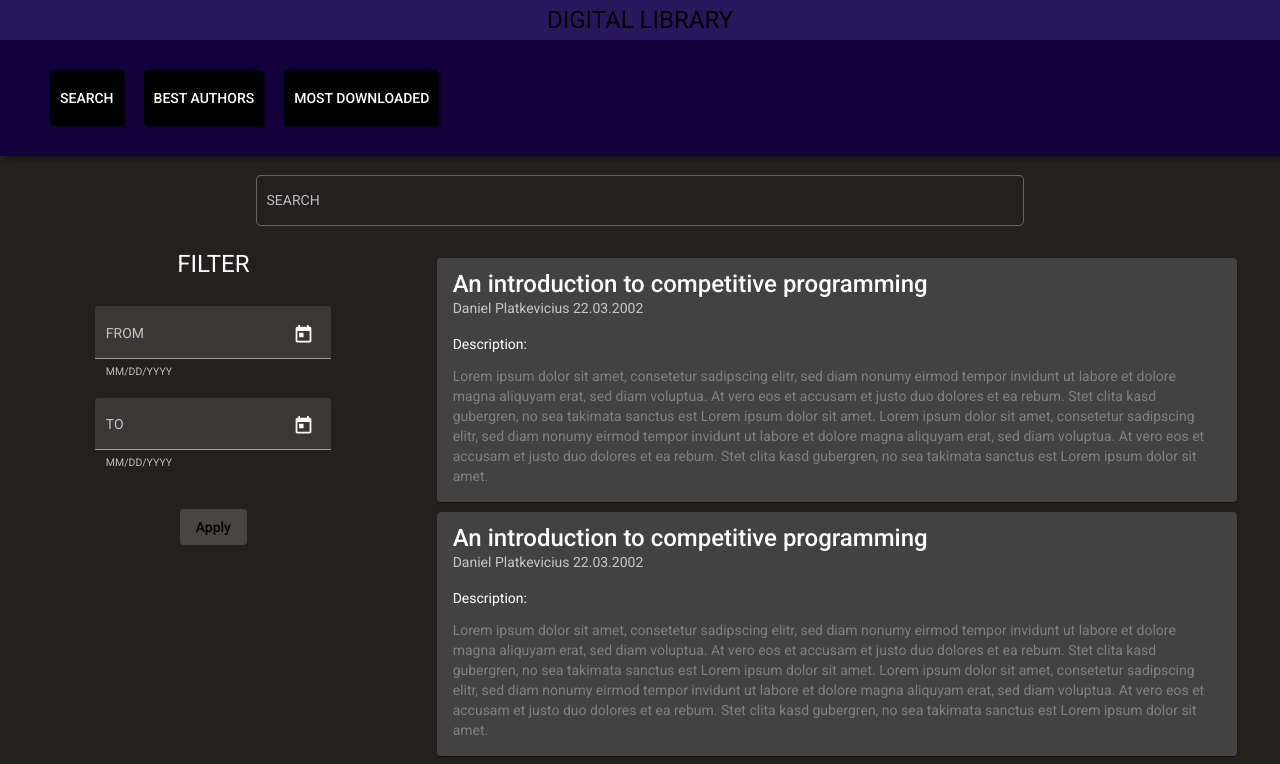
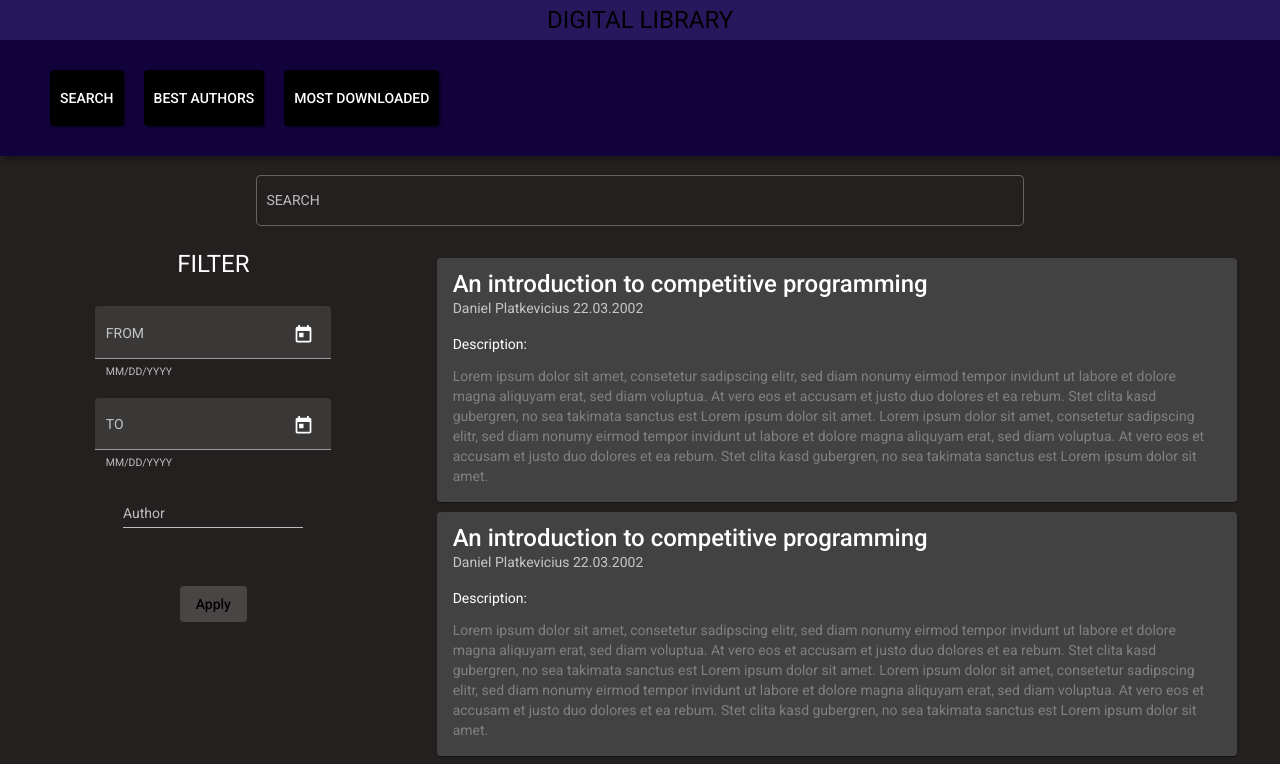
Before and after one commit to platkevicius/Library, an Angular app: page /searchResult in a window 1280 px wide. Shown: the top 764 px of the page. Built offline with nearby package versions, Linux system fonts and the light colour scheme.

Commit message:
added author to filter

```diff
--- a/src/app/components/search-result/search-result.component.html
+++ b/src/app/components/search-result/search-result.component.html
@@ -32,6 +32,11 @@
                     <mat-datepicker #to></mat-datepicker>
                 </mat-form-field>
 
+                <mat-form-field>
+                    <mat-label>Author</mat-label>
+                    <input matInput>
+                </mat-form-field>
+
                 <br>
                 <button mat-button>Apply</button>
             </form>
--- a/src/app/components/search-result/search-result.component.scss
+++ b/src/app/components/search-result/search-result.component.scss
@@ -33,6 +33,11 @@
         margin: 10px;
       }
     }
+
+    input {
+       color: white;
+    }
+
   }
 
 .bar {
```
